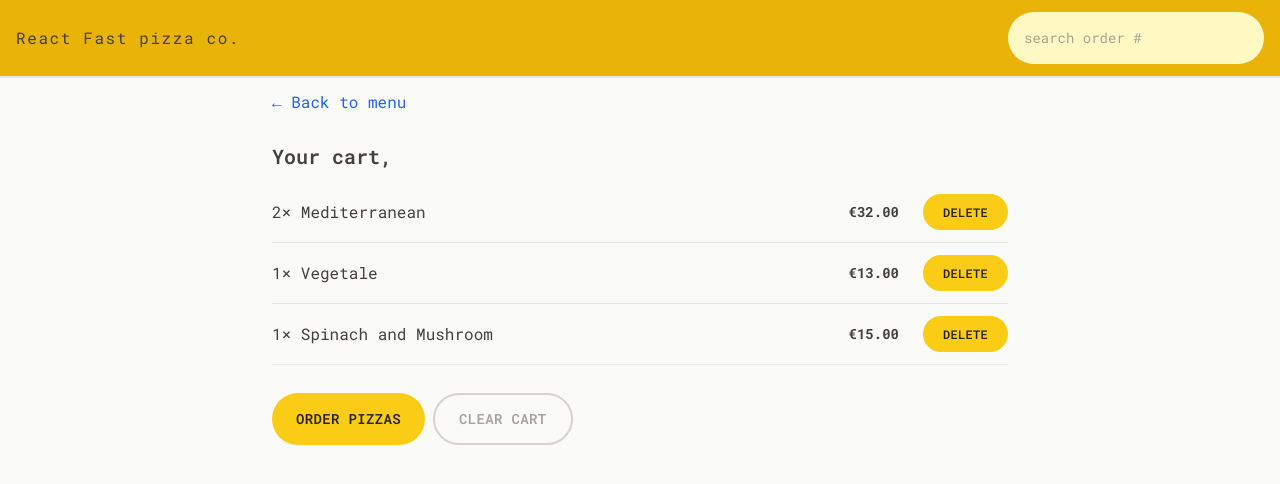
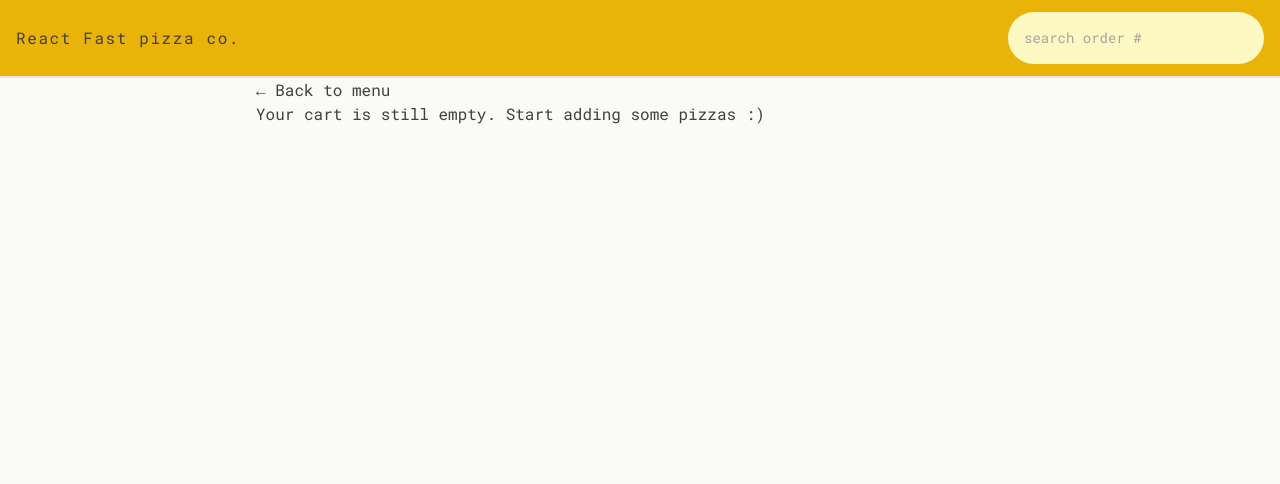
Before and after one commit to naol728/fast-pizza, a React (Vite) app: page /cart in a window 1280 px wide. Shown: the top 484 px of the page. Built offline with nearby package versions, Linux system fonts and the light colour scheme.

Commit message:
implementing some cart features like adding to cart deleteing the cart item and clearing the cart item

```diff
--- a/src/features/cart/Cart.jsx
+++ b/src/features/cart/Cart.jsx
@@ -3,34 +3,16 @@ import React from 'react'
 import Button from '../../ui/Button';
 import LinkButton from '../../ui/LinkButton';
 import CartItem from './CartItem';
-import { useSelector } from 'react-redux';
-const fakeCart = [
-  {
-    pizzaId: 12,
-    name: 'Mediterranean',
-    quantity: 2,
-    unitPrice: 16,
-    totalPrice: 32,
-  },
-  {
-    pizzaId: 6,
-    name: 'Vegetale',
-    quantity: 1,
-    unitPrice: 13,
-    totalPrice: 13,
-  },
-  {
-    pizzaId: 11,
-    name: 'Spinach and Mushroom',
-    quantity: 1,
-    unitPrice: 15,
-    totalPrice: 15,
-  },
-];
+import { useDispatch, useSelector } from 'react-redux';
+import { clearCart, getCart } from './cartSlice';
+import EmptyCart from "./EmptyCart"
 
 function Cart() {
-  const cart = fakeCart;
+  const cart = useSelector(getCart);
   const username= useSelector(state=>state.user.username)
+  const dispach=useDispatch()
+
+  if(cart.length==0) return <EmptyCart />
   return (
     <div className='py-3 px-4'>
       <LinkButton to="/menu">&larr; Back to menu</LinkButton>
@@ -41,7 +23,7 @@ function Cart() {
       </ul>
       <div className='mt-7 space-x-2'>
         <Button to="/order/new" type="primary" >Order pizzas</Button>
-        <Button type="secondary">Clear cart</Button>
+        <Button type="secondary" onclick={()=>dispach(clearCart())}>Clear cart</Button>
       </div>
     </div>
   );
--- a/src/features/cart/CartItem.jsx
+++ b/src/features/cart/CartItem.jsx
@@ -1,9 +1,11 @@
 import React from 'react'
 import {formatCurrency} from '../../utils/helpers'
 import Button from '../../ui/Button';
+import { useDispatch } from 'react-redux';
+import { deleteItem } from './cartSlice';
 function CartItem({ item }) {
   const { pizzaId, name, quantity, totalPrice } = item;
-
+  const dispatch=useDispatch()
   return (
     <li className='py-3 sm:flex sm:items-center sm:justify-between'>
       <p className='mb-1 sm:mb-0'>
@@ -11,7 +13,7 @@ function CartItem({ item }) {
       </p>
       <div className='flex items-center justify-between sm:gap-6' >
         <p className='text-sm font-bold'>{formatCurrency(totalPrice)}</p>
-        <Button type="small">Delete</Button>
+        <Button type="small" onclick={()=>dispatch(deleteItem())}>Delete</Button>
       </div>
     </li>
   );
--- a/src/features/cart/cartSlice.js
+++ b/src/features/cart/cartSlice.js
@@ -32,5 +32,6 @@ const cartSlice=createSlice({
 })
 export const {addItem,deleteItem,IncearseItemQuantity,DeacreaseItemQuantity,clearCart}=cartSlice.actions
 export default cartSlice.reducer;
+export const getCart=state=>state.cart.cart;
 export const getTotalCartItems=(state)=>state.cart.cart.reduce((sum,item)=>sum+item.quantity,0)
 export const getTotalCartPrice=(state)=>state.cart.cart.reduce((sum,item)=>sum+item.totalPrice,0)
--- a/src/features/user/CreateUser.jsx
+++ b/src/features/user/CreateUser.jsx
@@ -29,7 +29,7 @@ function CreateUser() {
 
       {username !== '' && (
         <div>
-          <Button type="primary"  >Start ordering</Button>
+          <Button type="primary">Start ordering</Button>
         </div>
       )}
     </form>
```
